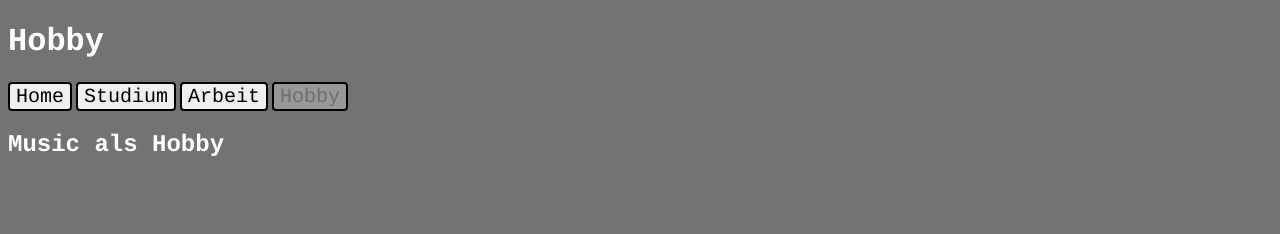
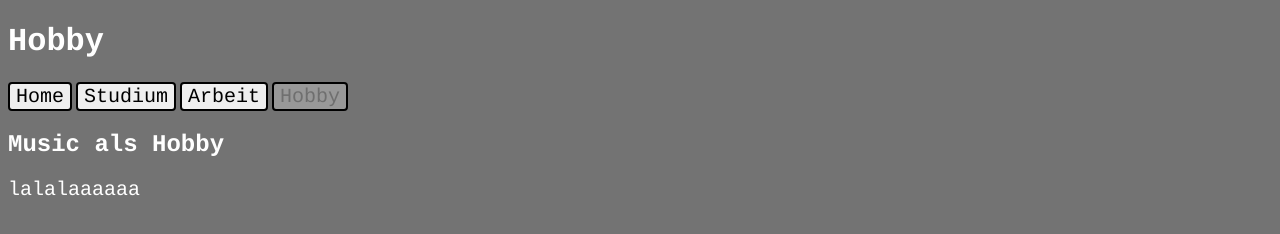
Before and after one commit to SZF-JamesD/first-webiste, a plain HTML site: page hobby.html in a window 1280 px wide. Shown: the part 210-444 px from the top of the page. Drawn offline with Linux system fonts and the light colour scheme.

Commit message:
added body

```diff
--- a/hobby.html
+++ b/hobby.html
@@ -15,3 +15,8 @@
     <h2>Music als Hobby</h2>
 
 </head>
+
+<body>
+
+    <p>lalalaaaaaa</p>
+</body>
```
